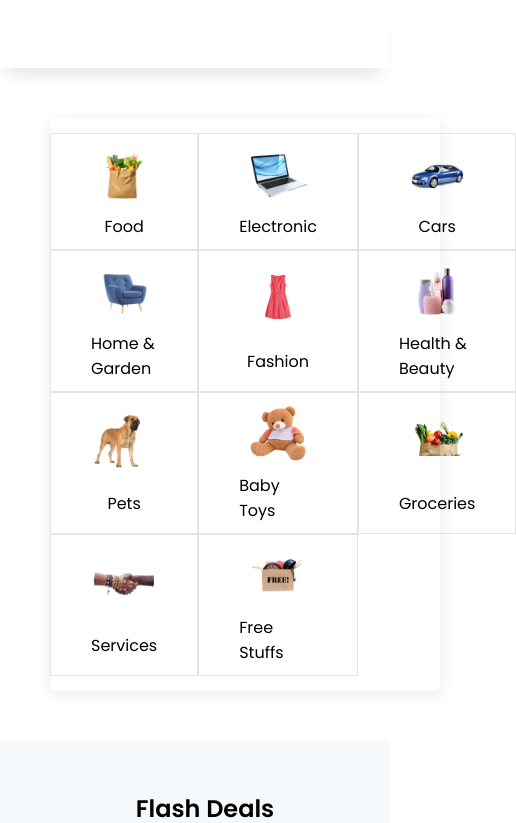
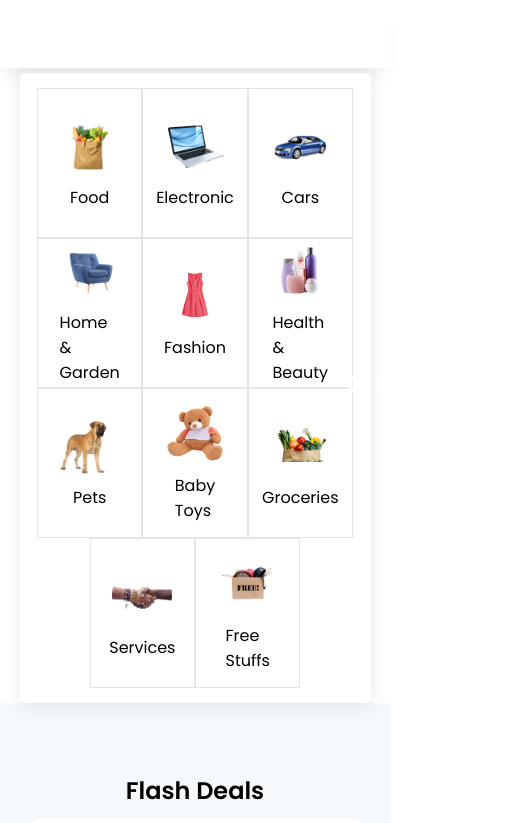
Before and after one commit to abdussalam-mustapha/GetBlack-2, a React (Create React App) app: page / in a window 390 px wide. Shown: the top 823 px of the page, 516 px wide, since content can reach past the window. Built offline with nearby package versions, Linux system fonts and the light colour scheme; the HTML template or start-up script is replaced by a standard one.

Commit message:
new update

```diff
--- a/src/App.css
+++ b/src/App.css
@@ -6,6 +6,7 @@
 }
 html {
   scroll-behavior: smooth;
+  overflow-x: hidden;
 }
 body {
   font-family: "Poppins", sans-serif;
@@ -16,7 +17,7 @@ body {
   padding: 50px 0;
 }
 .container {
-  max-width: 100%;
+  max-width: 90%;
   margin: auto;
 }
 .d_flex {
@@ -251,15 +252,21 @@ button {
 
 
 @media screen and (max-width: 768px) {
-  /* .d_flex {
+  .container {
+    /* display: flex !important;
+    flex-direction: row; */
+    width: 90%;
+  }
+  .d_flex {
     justify-content: center !important;
     align-items: center !important;
-  } */
+    flex-wrap: wrap !important;
+  }
   .f_flex {
     justify-content: center;
     align-items: center;
-    flex-wrap: wrap;
-    width: 100%;
+    flex-direction: column;
+    /* width: 100%; */
   }
   .slider {
     display: none;
@@ -268,14 +275,16 @@ button {
     display: none;
   }
   .category {
-    display: grid !important;
-    grid-template-columns: repeat(4, 1fr);
-    width: 100% !important;
-    position: relative;
-    margin: 50px;
+    display: flex !important;
+    flex-wrap: wrap;
+    justify-content: center;
+    align-items: center;
+    width: 100%;
   }
   .catg {
     border: 1px solid rgb(230, 227, 227);
+    width: 30%;
+    height: 150px;
   }
   .catg img {
     height: 100px;
@@ -291,7 +300,8 @@ button {
 
 @media screen and (max-width: 568px) {
   .category {
-    grid-template-columns: repeat(3, 1fr);
+    /* grid-template-columns: repeat(3, 1fr); */
+    /* width: 520px; */
   }
   .catg img {
     width: 60px;
@@ -301,26 +311,16 @@ button {
 
 
 @media screen and (max-width: 368px) {
+
   .home {
     width: 100%;
   }
   .category {
-    width: 100%;
+
     background: none;
     padding: 0 !important;
-    /* margin: 0 !important; */
   }
   .container {
     width: 100%;
-    margin: 0;
-    background: none;
   }
-  /* .catg {
-    width: 100%;
-    height: 100%;
-  }
-  .catg img {
-    width: 80%;
-    height: 80%;
-  } */
 }
--- a/src/common/header/Header.css
+++ b/src/common/header/Header.css
@@ -107,6 +107,7 @@ header ul li a:hover {
   color: #ff014f;
 }
 
+
 .open {
   display: none;
 }
@@ -119,6 +120,10 @@ header ul li a:hover {
   background-color: #fff;
   box-shadow: -1px 11px 24px -11px rgba(0, 0, 0, 0.2);
   transition: 0.5s;
+}
+
+.nav-links-MobileMenu  {
+  display: flex;
 }
 
 @media (max-width: 768px) {
@@ -148,9 +153,8 @@ header ul li a:hover {
     line-height: 70px;
   }
   header .link {
-    display: block;
     position: absolute;
-    left: -50%;
+    left: -100%;
     z-index: 100000;
   }
   .close,
```
